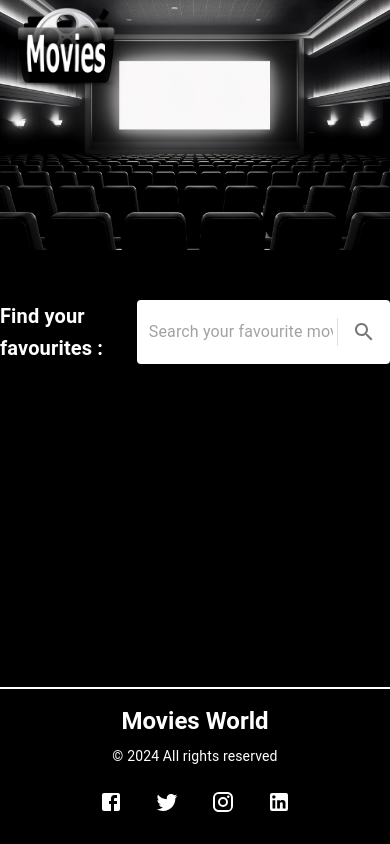
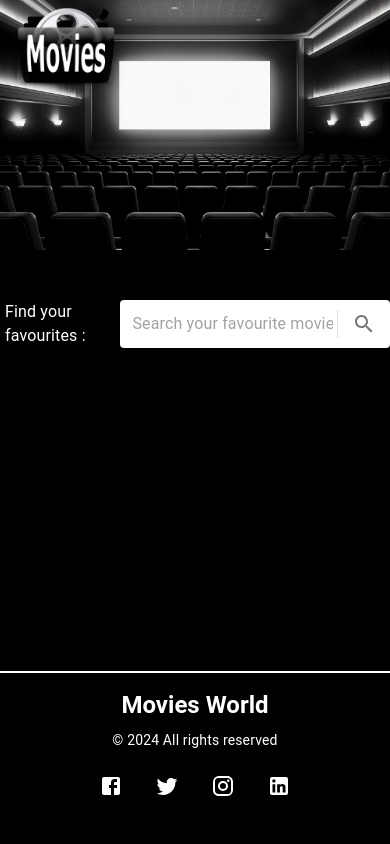
Before and after one commit to Sarathmithran/Find-Your-Movies-and-Shows, a Next.js app: page / in a window 390 px wide. Built offline with nearby package versions, Linux system fonts and the light colour scheme.

Commit message:
Added media query to the TextBox component for responsive text size.

```diff
--- /dev/null
+++ b/src/app/components/textBox/TextBox.css
@@ -0,0 +1,15 @@
+.textBox-label{
+    font-weight: bold;
+    color: white;
+    font-size: 20px;
+}
+@media (max-width: 768px) {
+    .textBox-label {
+      font-size: 18px;
+    }@media(max-width: 480px){
+      .textBox-label {
+        font-size: 14px;
+        padding-left: 5px;
+      }
+    }
+  }
--- a/src/app/components/textBox/TextBox.tsx
+++ b/src/app/components/textBox/TextBox.tsx
@@ -10,6 +10,7 @@ import { MovieServices } from '@/app/services/movieServices';
 import SearchResult from '../searchResult/SearchResult';
 import { MovieDataType } from '@/app/services/classes';
 import { Box, Container, Stack, Typography } from '@mui/material';
+import './TextBox.css';
 
 export default function TextBox() {
   const [inputValue, setInputValue] = React.useState('');
@@ -47,8 +48,8 @@ export default function TextBox() {
   return (
     <Stack component={'div'}>
       <Stack component={'div'} direction={'row'} sx={{display:'flex',justifyContent:'center',pb:'30px',pt:'50px'}}>
-      <Box component={'div'} sx={{ display: 'flex', alignItems: 'center', mr: 2 }}>
-          <Typography variant="h6" sx={{ fontWeight: 'bold',color:'white' }}>
+        <Box component={'div'} sx={{ display: 'flex', alignItems: 'center', mr: 2 }}>
+          <Typography variant="body1" className='textBox-label'>
             Find your favourites :
           </Typography>
         </Box>
```
